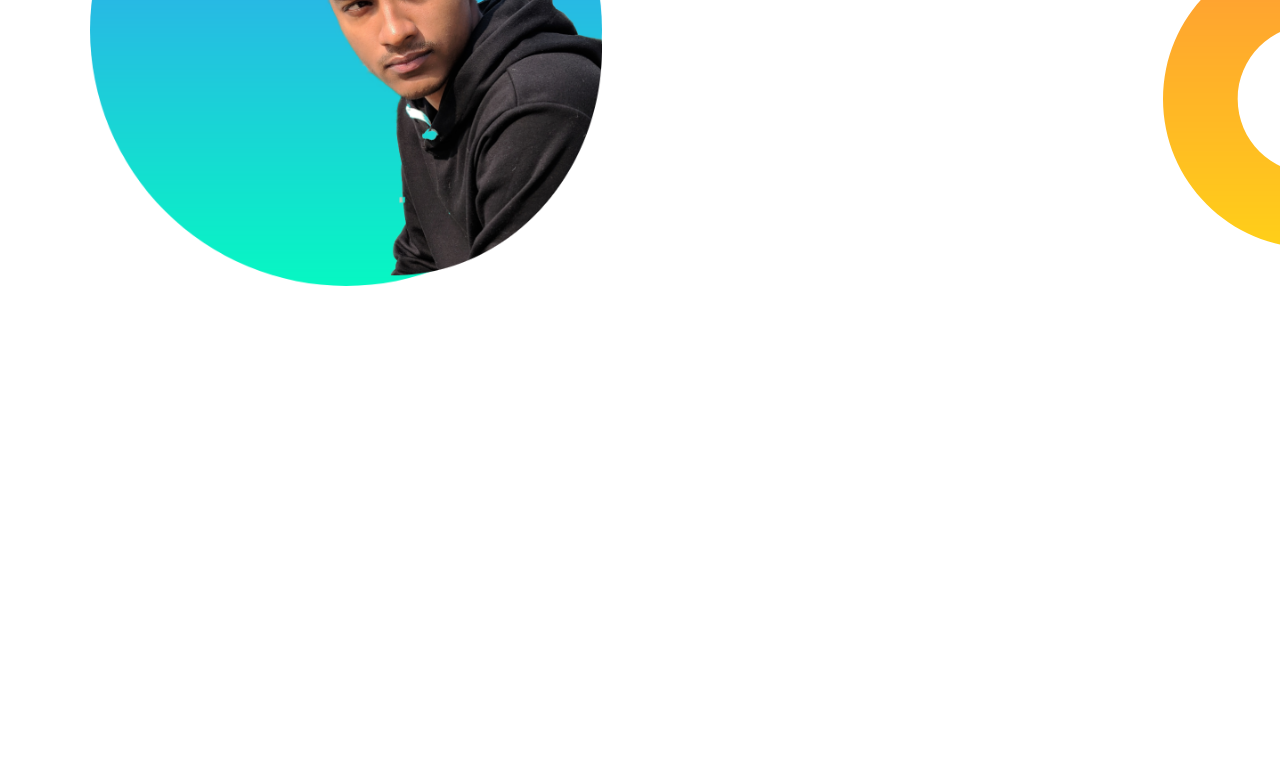
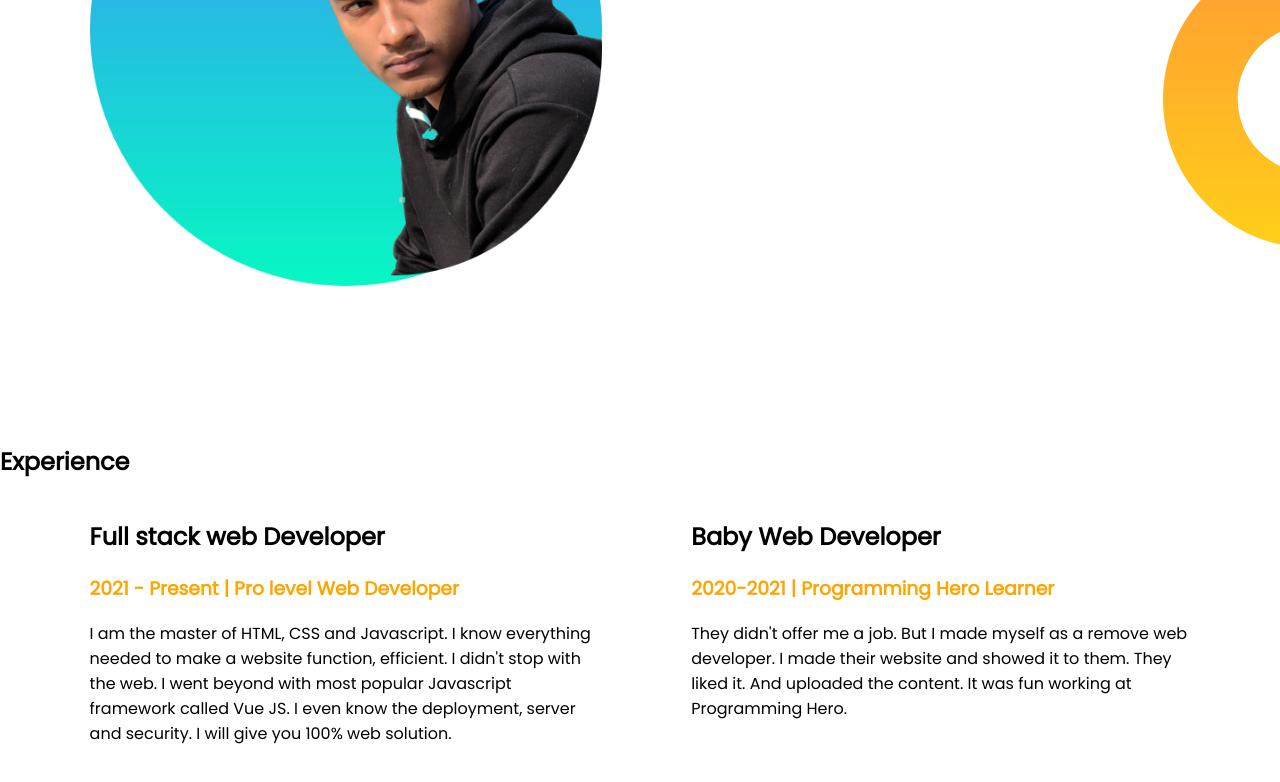
Before and after one commit to Rahisaifur/portfolio, a plain HTML site: page index.html in a window 1280 px wide. Shown: the part 876-1658 px from the top of the page. Before the commit the page ends 1300 px from the top, so only its background shows below. Drawn offline with Linux system fonts and the light colour scheme.

```diff
--- a/index.html
+++ b/index.html
@@ -12,7 +12,7 @@
     <section class="top-banner">
       <div class="half-width">
         <h1>Welcome To</h1>
-        <h1><Span class="my-name">Rahi's</Span> website</h1>
+        <h1><Span class="orange-highlight">Rahi's</Span> website</h1>
         <h3>puska level Web Developer</h3>
         <p>My passion in the field of computer dates back to the days when my father bought me my first computer while I was in 8th grade. From then on there was no looking back. Currently, I am studying software engineering in Anhui University of Technology,CHINA. I love coding. Learnt c, c++, java, python throughout my days in University.
             started learning the web developing things now.
@@ -36,6 +36,20 @@
             <a class="link-button" target="_blabk" href="https://twitter.com/rahi_saifur">Find me on twitter</a>
         </div>
     </section>
+    <section class="experience-area">
+        <h2>Experience</h2>
+        <div class="half-width">
+            <h2>Full stack web Developer</h2>
+            <h3 class="orange-highlight">2021 - Present | Pro level Web Developer</h3>
+            <p>I am the master of HTML, CSS and Javascript. I know everything needed to make a website function, efficient. I didn't stop with the web. I went beyond with most popular Javascript framework called Vue JS. I even know the deployment, server and security. I will give you 100% web solution.</p>
+        </div>
+        <div class="half-width single-experience">
+            <h2>Baby Web Developer</h2>
+            <h3 class="orange-highlight">2020-2021 | Programming Hero Learner</h3>
+            <p>They didn't offer me a job. But I made myself as a remove web developer. I made their website and showed it to them. They liked it. And uploaded the content. It was fun working at Programming Hero.</p>
+        </div>
+
+    </section>
 
 </body>
 </html>
--- a/style.css
+++ b/style.css
@@ -6,7 +6,7 @@ body
     margin:0;
     font-family: 'poppins',sans-serif;
 }
-.my-name{
+.orange-highlight{
     color: orange;
 }
 .half-width{
```
